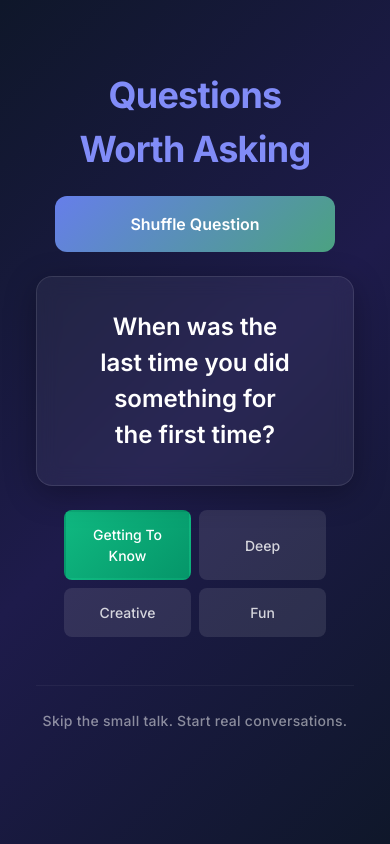
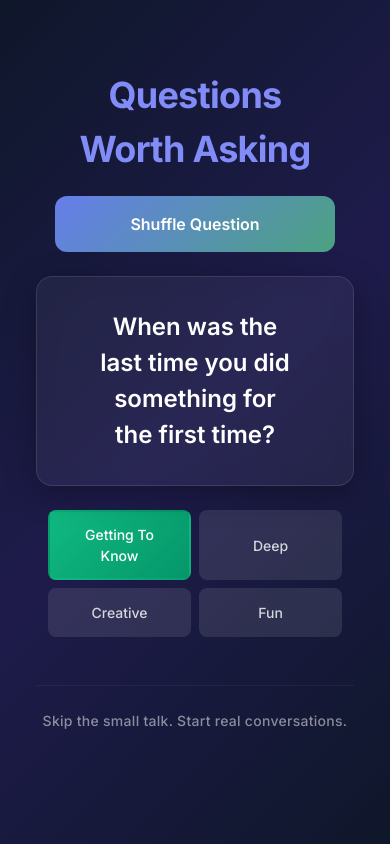
Before and after one commit to lucasbwein/Conversation-Starter, a React (Create React App) app: page / in a window 390 px wide. Built offline with nearby package versions, Linux system fonts and the light colour scheme.

Commit message:
category mobile spacing fix

```diff
--- a/src/App.css
+++ b/src/App.css
@@ -251,7 +251,7 @@ body {
     min-height: 48px;
     border-radius: 8px;
     flex: 1 1 calc(50% - .5rem);
-    max-width: calc(50% - 2rem);
+    max-width: calc(50% - 1rem);
   }
 
   .footer {
```
